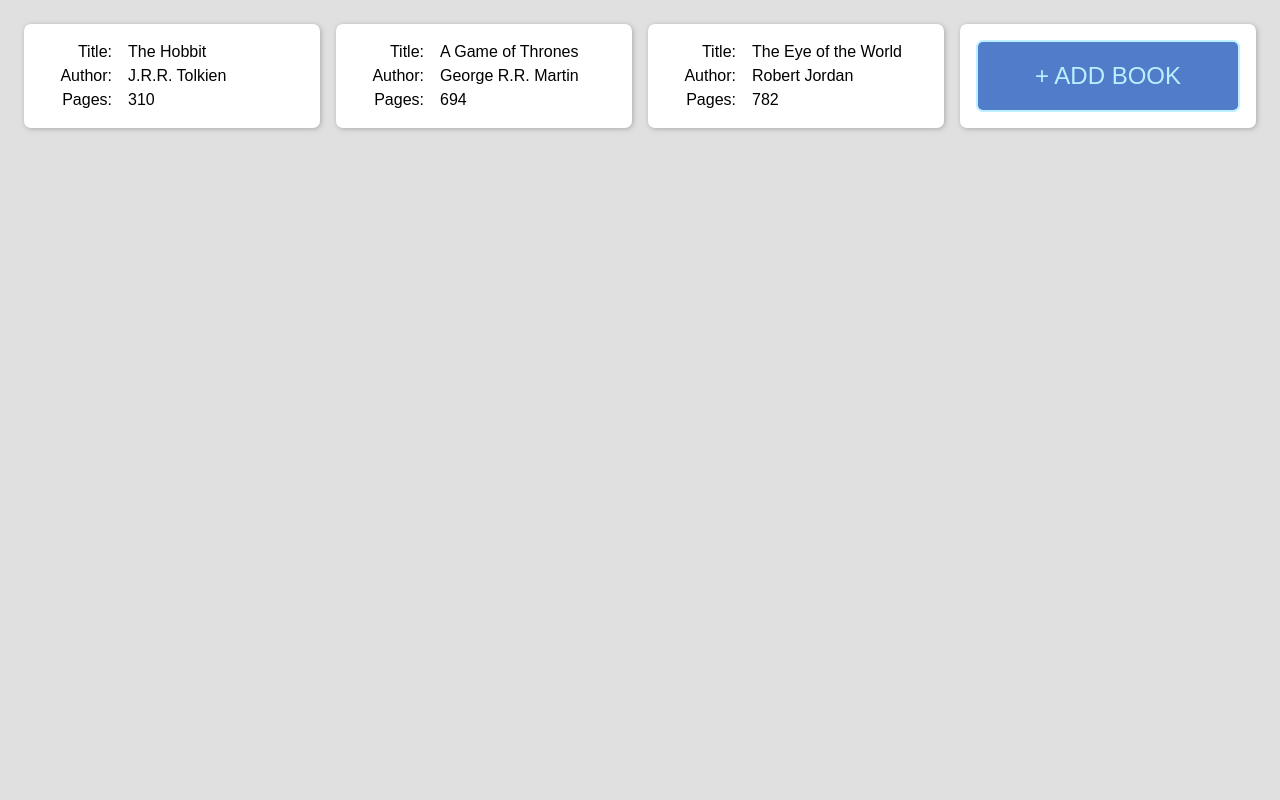
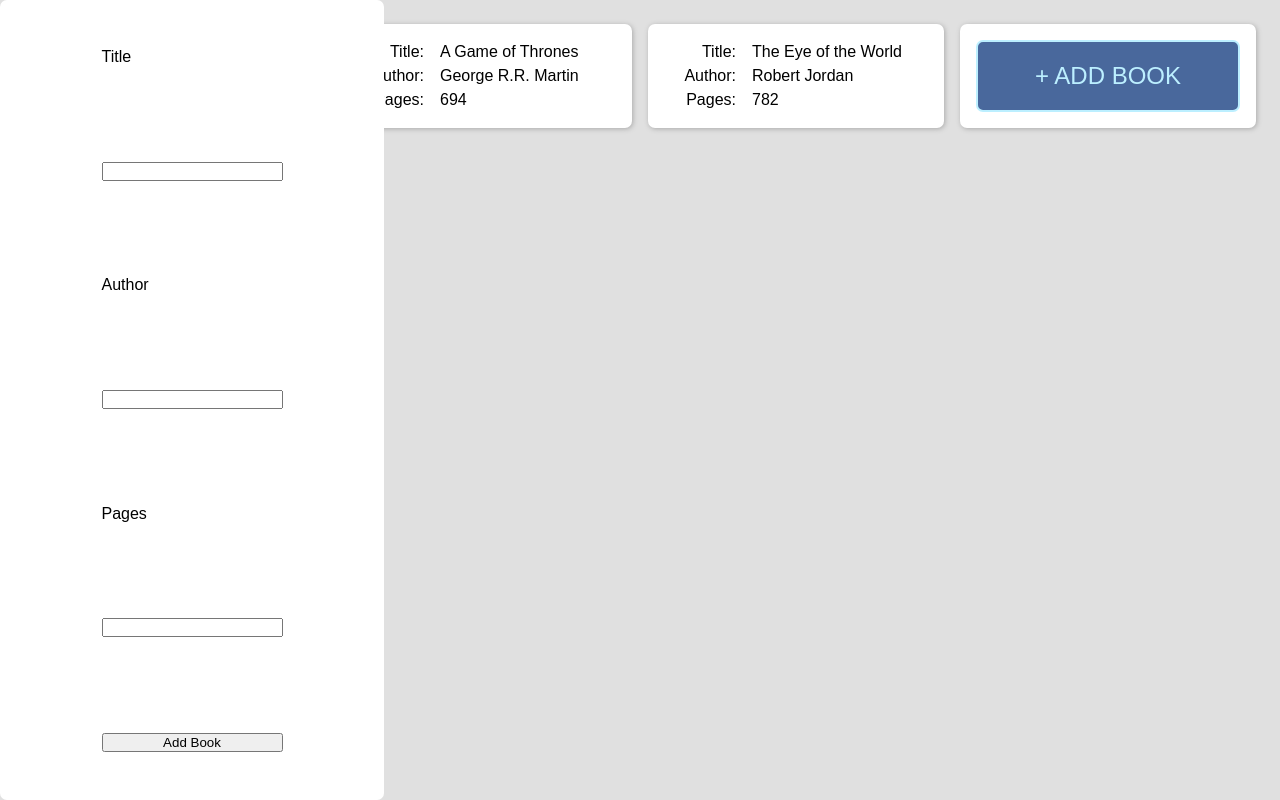
Before and after one commit to VeruAmari/library, a plain HTML site: page index.html in a window 1280 px wide. Both pictures are taken after a click on the button "+ ADD BOOK". Drawn offline with Linux system fonts and the light colour scheme.

Commit message:
Implement interface for adding more books

```diff
--- a/index.html
+++ b/index.html
@@ -9,7 +9,15 @@
   </head>
   <body>
     <div class="container">
-
+    <form action="#" class="add-book-form hidden">
+      <label for="name">Title</label>
+      <input type="text" name="title" id="title">
+      <label for="author">Author</label>
+      <input type="text" name="author" id="author">
+      <label for="pages">Pages</label>
+      <input type="tel" name="pages" id="pages">
+      <button type="submit" id="addbook2">Add Book</button>
+    </form>
     </div>
   </body>
 </html>
--- a/javascript.js
+++ b/javascript.js
@@ -1,7 +1,10 @@
 
 const myLibrary = [];
 
+const form = document.querySelector("form");
+
 const BOOKSHELF = document.querySelector(".container");
+
 
 function Book(title, author, pages) {
   this.title = title;
@@ -65,7 +68,21 @@ function displayButton () {
   BOOKSHELF.appendChild(buttonContainer);
 }
 
+function toggleForm () {
+  form.classList.toggle("hidden");
+}
+
+function handleForm (event) {
+  event.preventDefault();
+
+  toggleForm();
+}
+form.addEventListener("submit", handleForm);
+
+
 staticAddBooks();
+displayBooks();
 
-displayBooks();
 displayButton();
+const addBookButton = document.querySelector(".add.book");
+addBookButton.addEventListener("click", toggleForm);
--- a/style.css
+++ b/style.css
@@ -1,7 +1,7 @@
 :root {
   --light-color-1: #fff;
   --light-color-2: rgb(224, 224, 224);
-  --highlight-color-1: rgb(80, 124, 201);
+  --highlight-color-1: rgb(73, 104, 156);
   --highlight-color-2: rgb(188, 239, 255);
   --highlight-color-3: rgb(139, 132, 226);
 
@@ -64,3 +64,24 @@ span:nth-child(2) {
   color: var(--highlight-color-1);
   border: solid 2px var(--highlight-color-1);
 }
+
+.hidden {
+  visibility: hidden;
+
+}
+
+.add-book-form {
+  position: fixed;
+  left: 0px;
+  top: 0px;
+
+  background-color: #fff;
+  border: none;
+  border-radius: var(--border-radius);
+  min-width: 30vw;
+  min-height: 100vh;
+
+  display: grid;
+  justify-content: center;
+  align-items: center;
+}
```
